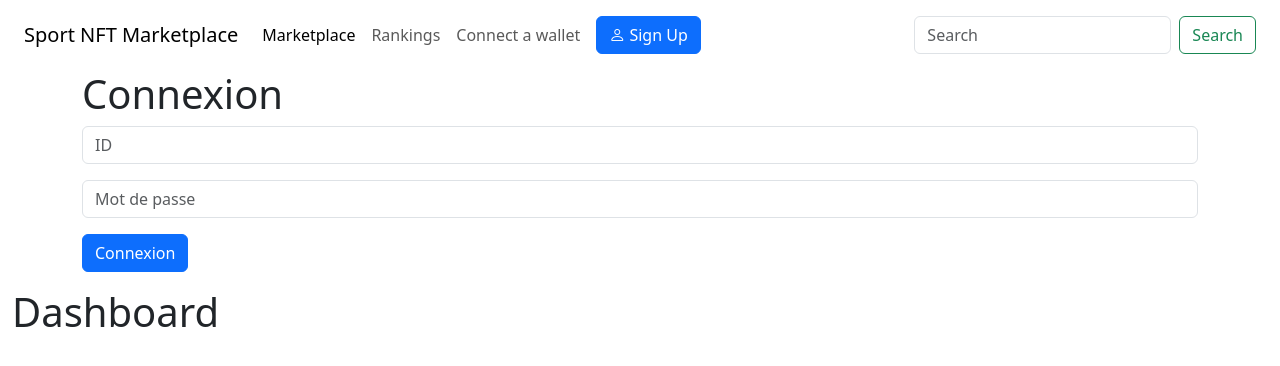
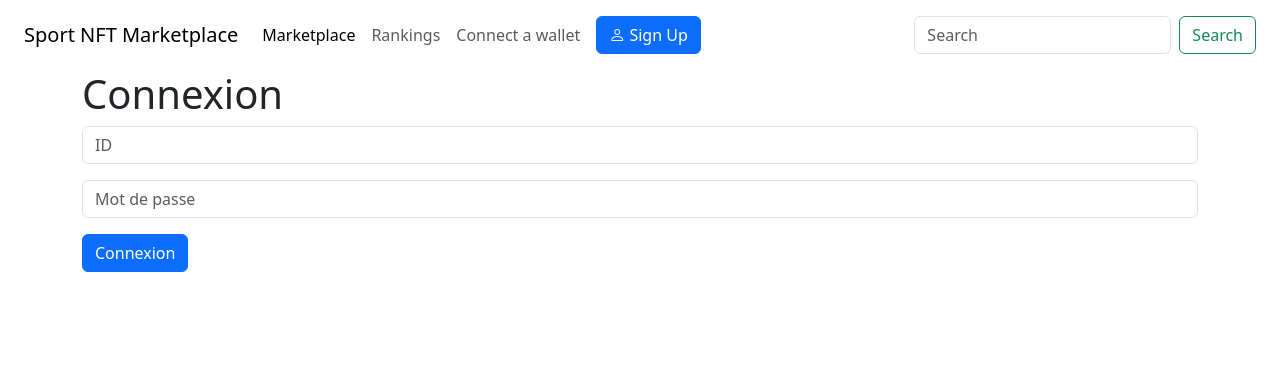
Before and after one commit to sambarnades/Sport-NFT-Token, a React (Vite) app in the folder src/sport_nft_marketplace_frontend/: page / in a window 1280 px wide. Shown: the top 366 px of the page. Built offline with nearby package versions, Linux system fonts and the light colour scheme.

Commit message:
Add a pseudo-login function thanks to useState & props on components. Read comments.

```diff
--- a/src/sport_nft_marketplace_frontend/src/App.jsx
+++ b/src/sport_nft_marketplace_frontend/src/App.jsx
@@ -2,25 +2,41 @@ import { useState } from 'react';
 import { sport_nft_marketplace_backend } from 'declarations/sport_nft_marketplace_backend';
 import Navigation from './components/Navigation.jsx';
 import Dashboard from './components/Dashboard.jsx';
-
+import functions from './functions';
 
 function App() {
 
-  const components = [{
-    id: 1,
-    name: 'Dashboard',
-    component: <Dashboard />,
-    toggle: true
-  }];
+  // ------------ LIST OF COMPONENTS ------------------ //
 
-  const getComponents = components.map((component) => {
-    return component.component;
-  });
+  const components = [
+    {
+      id: 1,
+      name: 'Navigation',
+      component: <Navigation />,
+      toggle: true
+    },
+    {
+      id: 2,
+      name: 'Dashboard',
+      component: <Dashboard />,
+      toggle: false
+    }
+  ];
+
+    // ------------ DASHBOARD CALL ------------------ //
+
+  const [identifier, setIdentifier] = useState("null");                                         // Declare UseState for identifier.
+  function getDashboard() {
+    document.querySelector(".navigation-component").classList.add("component-hidden");          // Hide navigation component.
+    document.querySelector(".dashboard-component").classList.remove("component-hidden");        // Show dashboard component.
+    setIdentifier(document.getElementById('identifier').value.toString());                      // Set identifier dynamically.
+  }
+
 
   return (
     <main className='container-fluid'>
-      <Navigation />
-      {getComponents}
+      <Navigation getDashboard={getDashboard} />
+      <Dashboard identifier={identifier}/>
     </main>
   );
 }
--- a/src/sport_nft_marketplace_frontend/src/components/Dashboard.jsx
+++ b/src/sport_nft_marketplace_frontend/src/components/Dashboard.jsx
@@ -1,9 +1,10 @@
 import React from "react";
 
-function Dashboard() {
+function Dashboard(props) {
     return (
-        <div className="component" >
+        <div className="component component-hidden dashboard-component" >
             <h1>Dashboard</h1>
+            <h2>Hello {props.identifier}</h2>
         </div>
     );
 }
--- a/src/sport_nft_marketplace_frontend/src/components/Navigation.jsx
+++ b/src/sport_nft_marketplace_frontend/src/components/Navigation.jsx
@@ -1,15 +1,10 @@
 import react from 'react';
+
+// import functions from '../functions';
 
 {/* ---------------- TOP LEVEL MENU ---------------- */ }
 
-function connexionSubmit() {
-    let identifier = document.getElementById('identifier').value.toString();
-    console.log(identifier);
-  }
-
-
-function Navigation() {
-
+function Navigation(props) {
     return (
         <div className='component navigation-component'>
             <nav className="navbar navbar-expand-lg">
@@ -46,7 +41,7 @@ function Navigation() {
                     <form id="connexion-form" name='connexion-form'>
                         <input id="identifier" name="identifier" className='form-control mb-3' type="text" placeholder="ID" />
                         <input id="password" name="password" className='form-control mb-3' type="password" placeholder="Mot de passe" />
-                        <button id="submit" name="submit" onClick={connexionSubmit} className='btn btn-primary mb-3'>Connexion</button>
+                        <button id="submit" name="submit" type='button' onClick={props.getDashboard} className='btn btn-primary mb-3'>Connexion</button>
                     </form>
                 </div>
             </div>
--- a/src/sport_nft_marketplace_frontend/src/functions.js
+++ b/src/sport_nft_marketplace_frontend/src/functions.js
@@ -1,3 +1,6 @@
+
 function toggleComponent(emetorComponent, targetComponent) {
 
-}
+};
+
+export default { toggleComponent }
--- a/src/sport_nft_marketplace_frontend/src/index.scss
+++ b/src/sport_nft_marketplace_frontend/src/index.scss
@@ -1,7 +1,11 @@
-.component-show{
+body {
+    background-color: black;
+}
+
+.component-showed{
     display: block;
 }
 
-.component-hide{
+.component-hidden{
     display: none;
 }
```
